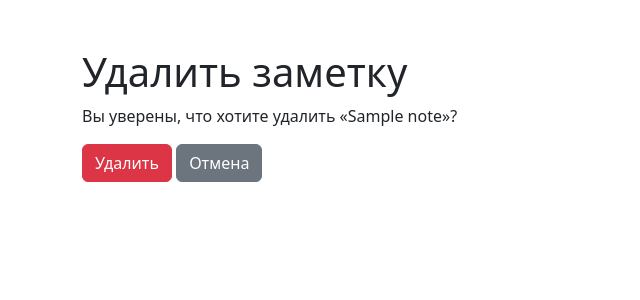
After one commit to b1tn3zy2-arch/NoteGrafov, a Django app: page /1/delete/ in a window 1280 px wide. The commit adds this page. Shown: the top 300 px of the page, without its empty margins (0-640 px from the left). Run offline with Django 5.2, Linux system fonts and the light colour scheme; tables that the repository leaves empty hold one stand-in row (values such as "Sample post").

Commit message:
Add note delete template

```diff
--- /dev/null
+++ b/templates/notes/delete.html
@@ -0,0 +1,17 @@
+<!DOCTYPE html>
+<html lang="ru">
+<head>
+    <meta charset="UTF-8">
+    <title>Удалить заметку</title>
+    <link href="https://cdn.jsdelivr.net/npm/bootstrap@5.3.0/dist/css/bootstrap.min.css" rel="stylesheet">
+</head>
+<body class="container mt-5">
+    <h1>Удалить заметку</h1>
+    <p>Вы уверены, что хотите удалить «{{ note.title }}»?</p>
+    <form method="post">
+        {% csrf_token %}
+        <button type="submit" class="btn btn-danger">Удалить</button>
+        <a href="{% url 'note_detail' note.pk %}" class="btn btn-secondary">Отмена</a>
+    </form>
+</body>
+</html>
--- a/templates/notes/list.html
+++ b/templates/notes/list.html
@@ -16,6 +16,7 @@
                 <p class="mb-1">{{ note.text }}</p>
                 <small class="text-muted">{{ note.created_at }}</small>
                 <a href="{% url 'note_detail' note.pk %}" class="btn btn-sm btn-info">Открыть</a>
+                <a href="{% url 'note_delete' note.pk %}" class="btn btn-sm btn-danger">Удалить</a>
             </div>
         </div>
     {% empty %}
```
